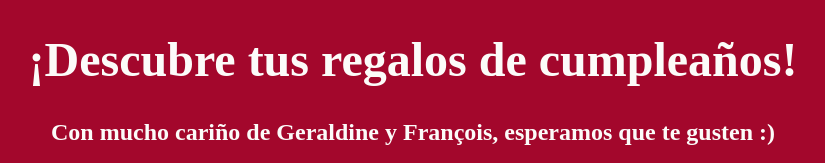
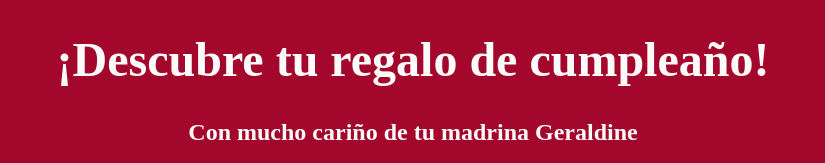
Before and after one commit to geraldinesp/Cumple-Ghia, a plain HTML site: page index.html in a window 1280 px wide. Shown: the top 163 px of the page, without its empty margins (227-1052 px from the left). Drawn offline with Linux system fonts and the light colour scheme.

Commit message:
Update index.html

```diff
--- a/index.html
+++ b/index.html
@@ -7,8 +7,8 @@
       <meta http-equiv="X-UA-Compatible" content="IE=edge">
   <!--<![endif]-->
   <div class="title">
-            <h1>¡Descubre tus regalos de cumpleaños!</h1>
-            <h2>Con mucho cariño de Geraldine y François, esperamos que te gusten :)</h2>
+            <h1>¡Descubre tu regalo de cumpleaño!</h1>
+            <h2>Con mucho cariño de tu madrina Geraldine</h2>
   </div>
   <style type="text/css">
   @media (max-width: 3780px) {
```
